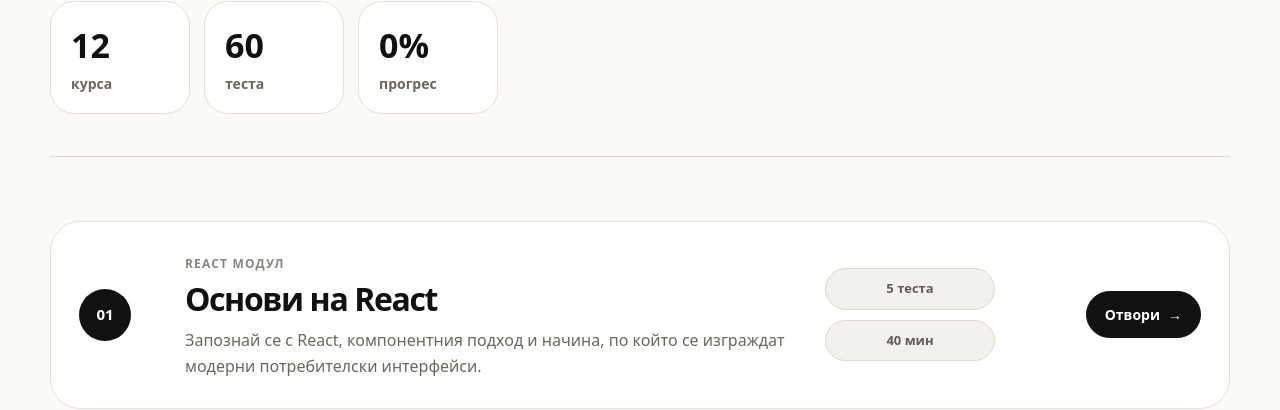
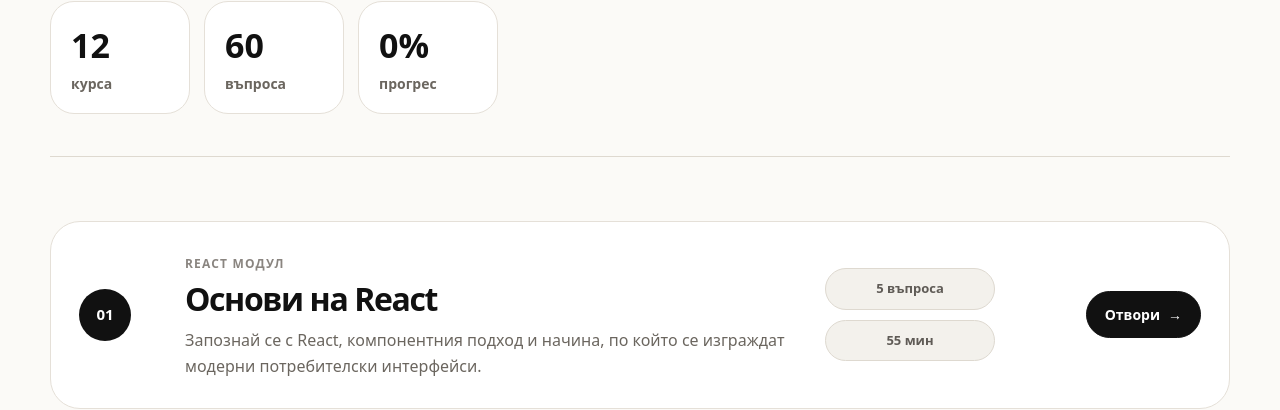
Before and after one commit to IvannIvannov/react-diploma-project, a React (Vite) app in the folder client/: page /courses in a window 1280 px wide. Shown: the part 390-800 px from the top of the page. Built offline with nearby package versions, Linux system fonts and the light colour scheme.

Commit message:
Update Courses.tsx

```diff
--- a/client/src/pages/Courses.tsx
+++ b/client/src/pages/Courses.tsx
@@ -33,7 +33,15 @@ const Courses = () => {
     loadResults();
   }, [user]);
 
-  const totalQuizzes = courses.reduce(
+  const getEstimatedDuration = (duration: string) => {
+    const minutes = Number(duration.replace(/\D/g, ""));
+
+    if (!minutes) return duration;
+
+    return `${minutes + 15} мин`;
+  };
+
+  const totalQuestions = courses.reduce(
     (total, course) => total + (course.quizzes?.length || 0),
     0,
   );
@@ -70,8 +78,8 @@ const Courses = () => {
           </div>
 
           <div>
-            <strong>{totalQuizzes}</strong>
-            <span>теста</span>
+            <strong>{totalQuestions}</strong>
+            <span>въпроса</span>
           </div>
 
           <div>
@@ -107,8 +115,8 @@ const Courses = () => {
                 </div>
 
                 <div className="course-info">
-                  <span>{course.quizzes?.length || 0} теста</span>
-                  <span>{course.duration}</span>
+                  <span>{course.quizzes?.length || 0} въпроса</span>
+                  <span>{getEstimatedDuration(course.duration)}</span>
                 </div>
 
                 <div className="course-actions">
```
